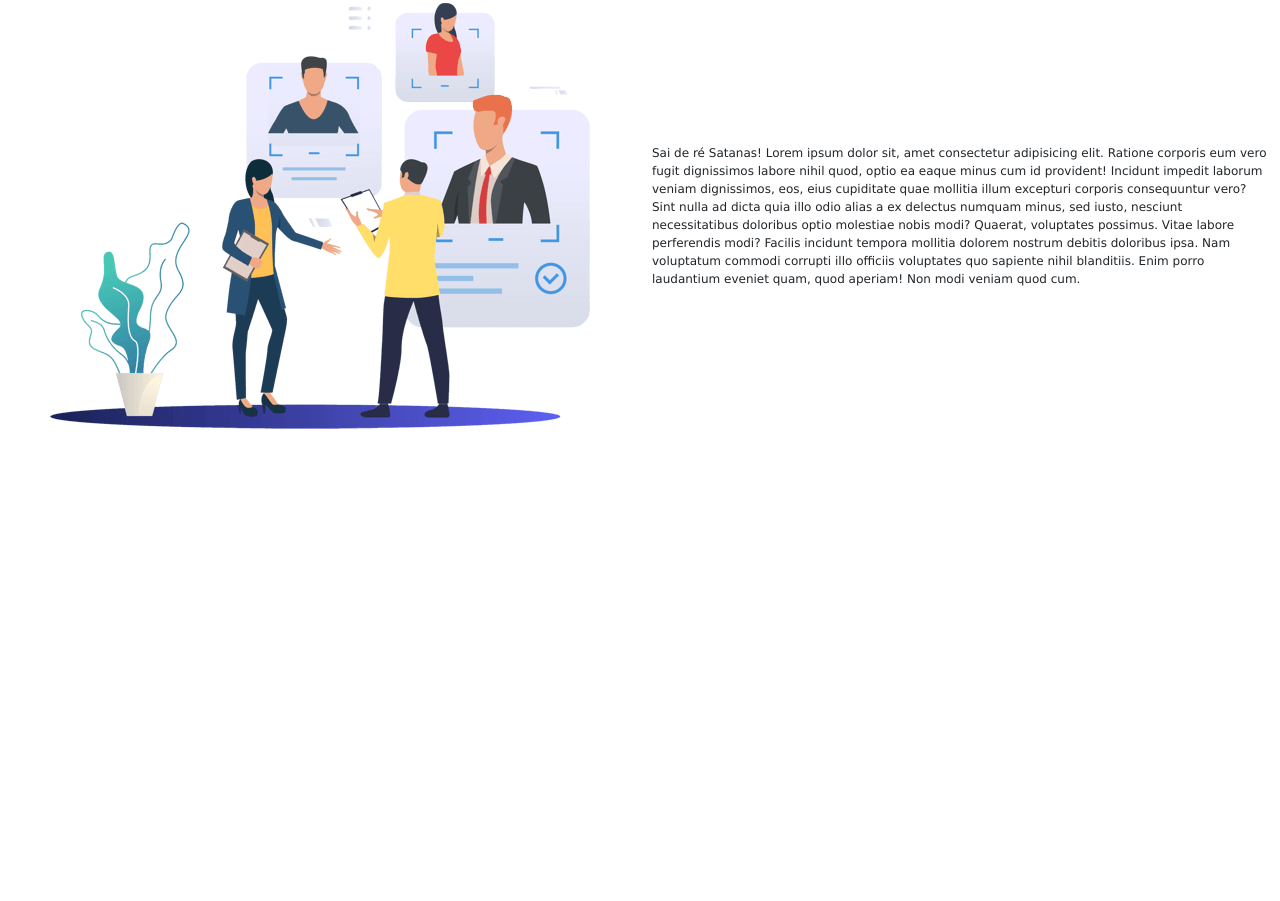
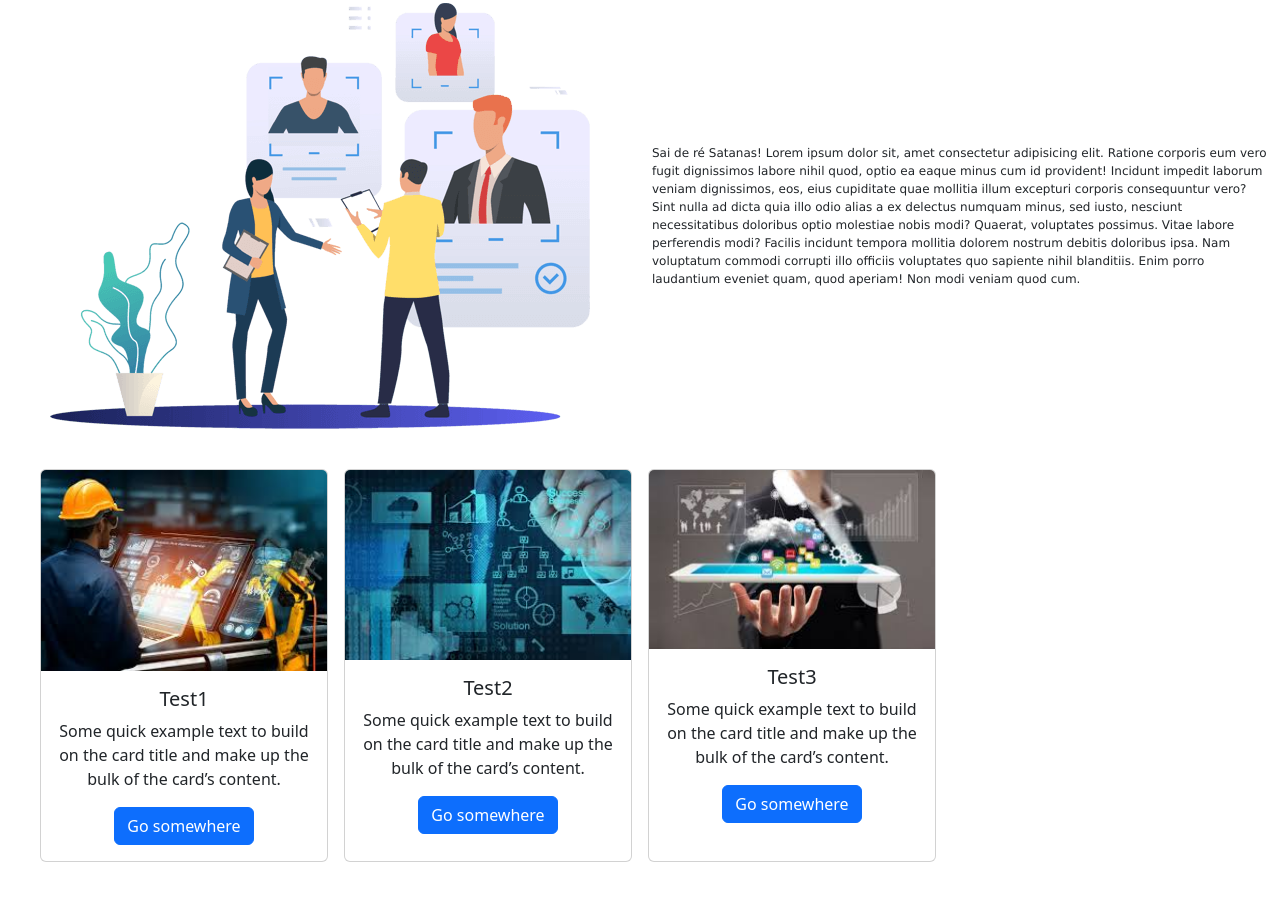
Before and after one commit to CoutinnhoGC/FrontTest, a plain HTML site: page index.html in a window 1280 px wide. Shown: the part 547-1448 px from the top of the page. Before the commit the page ends 976 px from the top, so only its background shows below. Drawn offline with nearby package versions, Linux system fonts and the light colour scheme.

Commit message:
Cards adcionados ao Site

```diff
--- a/css/pg.css
+++ b/css/pg.css
@@ -17,3 +17,8 @@
     font-family: Verdana, Geneva, Tahoma, sans-serif;
     font-size: 12px;
 }
+
+#sectionCards{
+    margin-top: 100px;
+    margin: 40px;
+}
--- a/index.html
+++ b/index.html
@@ -1,16 +1,15 @@
 <!doctype html>
 <html lang="pt-br">
+
 <head>
     <meta charset="utf-8">
     <meta name="viewport" content="width=device-width, initial-scale=1">
     <title>Agencia Digital</title>
-        <link
-            href="https://cdn.jsdelivr.net/npm/bootstrap@5.3.7/dist/css/bootstrap.min.css"
-            rel="stylesheet"
-            integrity="sha384-LN+7fdVzj6u52u30Kp6M/trliBMCMKTyK833zpbD+pXdCLuTusPj697FH4R/5mcr"
-            crossorigin="anonymous">
+    <link href="https://cdn.jsdelivr.net/npm/bootstrap@5.3.7/dist/css/bootstrap.min.css" rel="stylesheet"
+        integrity="sha384-LN+7fdVzj6u52u30Kp6M/trliBMCMKTyK833zpbD+pXdCLuTusPj697FH4R/5mcr" crossorigin="anonymous">
     <link rel="stylesheet" href="css/pg.css">
 </head>
+
 <body>
 
     <nav class="navbar navbar-expand-lg fixed-top" id="nav">
@@ -18,18 +17,14 @@
             <a class="navbar-brand" href="#">
                 <img src="_images/logo.png" class="logo">
             </a>
-                <button class="navbar-toggler" type="button"
-                    data-bs-toggle="collapse" data-bs-target="#navbarNav"
-                    aria-controls="navbarNav" aria-expanded="false"
-                    aria-label="Toggle navigation">
+            <button class="navbar-toggler" type="button" data-bs-toggle="collapse" data-bs-target="#navbarNav"
+                aria-controls="navbarNav" aria-expanded="false" aria-label="Toggle navigation">
                 <span class="navbar-toggler-icon"></span>
             </button>
-                <div class="collapse navbar-collapse justify-content-end"
-                    id="navbarNav">
+            <div class="collapse navbar-collapse justify-content-end" id="navbarNav">
                 <ul class="navbar-nav">
                     <li class="nav-item">
-                            <a class="nav-link active" aria-current="page"
-                                href="#">Home</a>
+                        <a class="nav-link active" aria-current="page" href="#">Home</a>
                     </li>
                     <li class="nav-item">
                         <a class="nav-link" href="#">Features</a>
@@ -44,47 +39,35 @@
 
     <main>
         <section id="sectionCarrosel">
-            <div id="carouselExampleControls" class="carousel slide carousel-fade"
-                data-bs-ride="carousel">
+            <div id="carouselExampleControls" class="carousel slide carousel-fade" data-bs-ride="carousel">
                 <div class="carousel-indicators">
-                    <button type="button"
-                        data-bs-target="#carouselExampleIndicators"
-                        data-bs-slide-to="0" class="active" aria-current="true"
-                        aria-label="Slide 1"></button>
-                    <button type="button"
-                        data-bs-target="#carouselExampleIndicators"
-                        data-bs-slide-to="1" aria-label="Slide 2"></button>
-                    <button type="button"
-                        data-bs-target="#carouselExampleIndicators"
-                        data-bs-slide-to="2" aria-label="Slide 3"></button>
+                    <button type="button" data-bs-target="#carouselExampleIndicators" data-bs-slide-to="0"
+                        class="active" aria-current="true" aria-label="Slide 1"></button>
+                    <button type="button" data-bs-target="#carouselExampleIndicators" data-bs-slide-to="1"
+                        aria-label="Slide 2"></button>
+                    <button type="button" data-bs-target="#carouselExampleIndicators" data-bs-slide-to="2"
+                        aria-label="Slide 3"></button>
                 </div>
                 <div class="carousel-inner">
                     <div class="carousel-item active" data-bs-interval="2000">
-                        <img src="_images/banner/img1.png" id="imgBanner"
-                            class="d-block w-100">
+                        <img src="_images/banner/img1.png" id="imgBanner" class="d-block w-100">
                     </div>
                     <div class="carousel-item" data-bs-interval="2000">
-                        <img src="_images/banner/img2.png" id="imgBanner"
-                            class="d-block w-100">
+                        <img src="_images/banner/img2.png" id="imgBanner" class="d-block w-100">
                     </div>
                     <div class="carousel-item" data-bs-interval="2000">
-                        <img src="_images/banner/img3.png" id="imgBanner"
-                            class="d-block w-100">
+                        <img src="_images/banner/img3.png" id="imgBanner" class="d-block w-100">
                     </div>
                 </div>
-                <button class="carousel-control-prev" type="button"
-                    data-bs-target="#carouselExampleControls"
+                <button class="carousel-control-prev" type="button" data-bs-target="#carouselExampleControls"
                     data-bs-slide="prev">
-                    <span class="carousel-control-prev-icon"
-                        aria-hidden="true"></span>
+                    <span class="carousel-control-prev-icon" aria-hidden="true"></span>
                     <span class="visually-hidden"></span>
                 </button>
 
-                <button class="carousel-control-next" type="button"
-                    data-bs-target="#carouselExampleControls"
+                <button class="carousel-control-next" type="button" data-bs-target="#carouselExampleControls"
                     data-bs-slide="next">
-                    <span class="carousel-control-next-icon"
-                        aria-hidden="true"></span>
+                    <span class="carousel-control-next-icon" aria-hidden="true"></span>
                     <span class="visually-hidden"></span>
                 </button>
             </div>
@@ -98,17 +81,56 @@
                     </div>
                     <div class="col md-6 align-self-center">
                         Sai de ré Satanas!
-                            Lorem ipsum dolor sit, amet consectetur adipisicing elit. Ratione corporis eum vero fugit dignissimos labore nihil quod, optio ea eaque minus cum id provident! Incidunt impedit laborum veniam dignissimos, eos, eius cupiditate quae mollitia illum excepturi corporis consequuntur vero? Sint nulla ad dicta quia illo odio alias a ex delectus numquam minus, sed iusto, nesciunt necessitatibus doloribus optio molestiae nobis modi? Quaerat, voluptates possimus. Vitae labore perferendis modi? Facilis incidunt tempora mollitia dolorem nostrum debitis doloribus ipsa. Nam voluptatum commodi corrupti illo officiis voluptates quo sapiente nihil blanditiis. Enim porro laudantium eveniet quam, quod aperiam! Non modi veniam quod cum.
+                        Lorem ipsum dolor sit, amet consectetur adipisicing elit. Ratione corporis eum vero fugit
+                        dignissimos labore nihil quod, optio ea eaque minus cum id provident! Incidunt impedit laborum
+                        veniam dignissimos, eos, eius cupiditate quae mollitia illum excepturi corporis consequuntur
+                        vero? Sint nulla ad dicta quia illo odio alias a ex delectus numquam minus, sed iusto, nesciunt
+                        necessitatibus doloribus optio molestiae nobis modi? Quaerat, voluptates possimus. Vitae labore
+                        perferendis modi? Facilis incidunt tempora mollitia dolorem nostrum debitis doloribus ipsa. Nam
+                        voluptatum commodi corrupti illo officiis voluptates quo sapiente nihil blanditiis. Enim porro
+                        laudantium eveniet quam, quod aperiam! Non modi veniam quod cum.
 
                     </div>
                 </div>
         </section>
 
+        <section id="sectionCards" class="d-flex gap-3">
+            <div class="card" style="width: 18rem;">
+                <img src="_images/Cards/Card1.jpg" class="card-img-top" alt="...">
+                <div class="card-body text-center ">
+                    <h5 class="card-title">Test1</h5>
+                    <p class="card-text">Some quick example text to build on the card title and make up the bulk of the
+                        card’s content.</p>
+                    <a href="#sectionCarrosel" class="btn btn-primary">Go somewhere</a>
+                </div>
+            </div>
+
+            <div class="card" style="width: 18rem;">
+                <img src="_images/Cards/Card2.jpg" class="card-img-top" alt="...">
+                <div class="card-body text-center ">
+                    <h5 class="card-title">Test2</h5>
+                    <p class="card-text">Some quick example text to build on the card title and make up the bulk of the
+                        card’s content.</p>
+                    <a href="#mainQuemSomos" class="btn btn-primary">Go somewhere</a>
+                </div>
+            </div>
+
+            <div class="card" style="width: 18rem;">
+                <img src="_images/Cards/Card3.jpg" class="card-img-top" alt="...">
+                <div class="card-body text-center ">
+                    <h5 class="card-title">Test3</h5>
+                    <p class="card-text">Some quick example text to build on the card title and make up the bulk of the
+                        card’s content.</p>
+                    <a href="#mainQuemSomos" class="btn btn-primary">Go somewhere</a>
+                </div>
+            </div>
+
+        </section>
+
     </main>
 
 
-        <script
-            src="https://cdn.jsdelivr.net/npm/bootstrap@5.3.7/dist/js/bootstrap.bundle.min.js"
+    <script src="https://cdn.jsdelivr.net/npm/bootstrap@5.3.7/dist/js/bootstrap.bundle.min.js"
         integrity="sha384-ndDqU0Gzau9qJ1lfW4pNLlhNTkCfHzAVBReH9diLvGRem5+R9g2FzA8ZGN954O5Q"
         crossorigin="anonymous"></script>
 </body>
```
Also changed, not shown: _images/Cards/Card1.jpg (added), _images/Cards/Card2.jpg (added), _images/Cards/Card3.jpg (added). Lines whose indentation alone changed are shown as unchanged.
